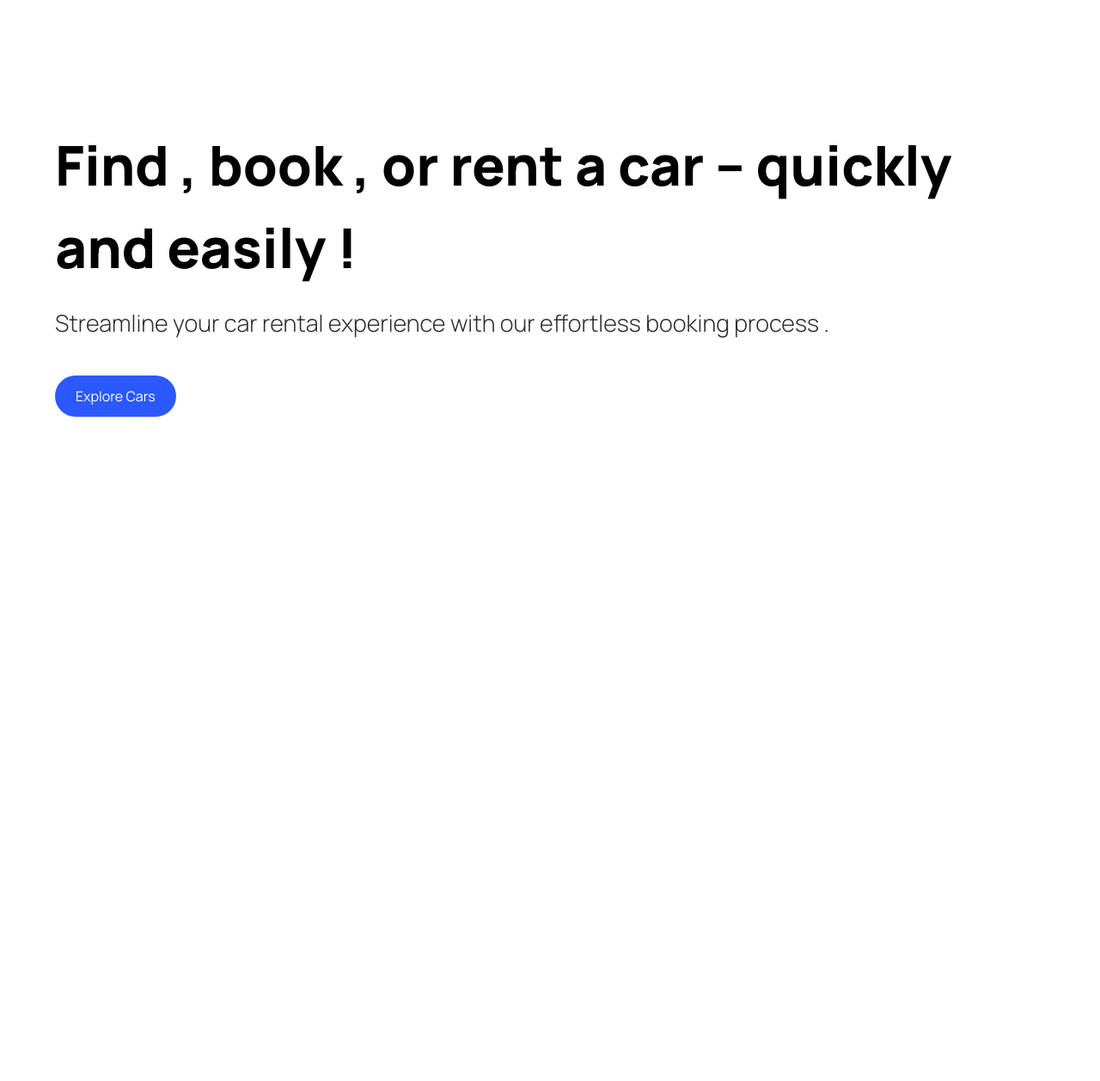
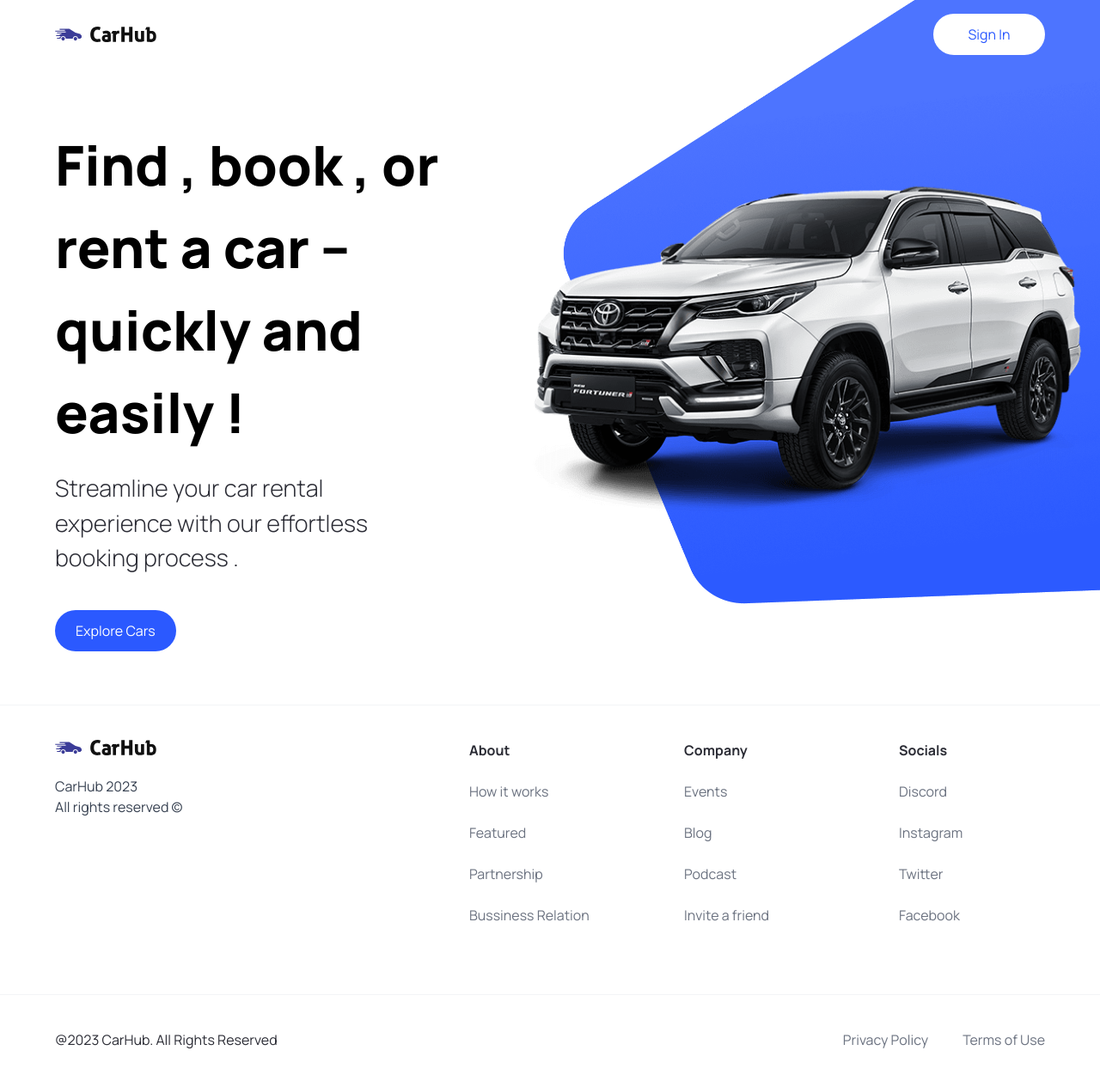
Before and after one commit to mxnan/car-responsive, a Next.js app: page / in a window 1280 px wide. Shown: the top 1258 px of the page at 86% size. Before the commit the page ends 800 px from the top, so only its background shows below. Built offline with nearby package versions, Linux system fonts and the light colour scheme.

Commit message:
header,footer,hero section done

```diff
--- a/app/layout.tsx
+++ b/app/layout.tsx
@@ -1,12 +1,8 @@
 import './globals.css'
-import type { Metadata } from 'next'
-import { Inter } from 'next/font/google'
+import { Footer, Navbar} from '@/components'
 
-const inter = Inter({ subsets: ['latin'] })
-
-export const metadata: Metadata = {
+export const metadata = {
   title: 'carhub',
-
 }
 
 export default function RootLayout({
@@ -16,7 +12,11 @@
 }) {
   return (
     <html lang="en">
-      <body className={inter.className}>{children}</body>
+      <body className="relative">
+        <Navbar />
+        {children}
+        <Footer />
+      </body>
     </html>
   )
 }
--- a/components/CustomButton.tsx
+++ b/components/CustomButton.tsx
@@ -3,11 +3,11 @@
 
 import { CustomButtonProps } from "@/types";
 
-const CustomButton = ({ title, containerStyles , handleClick} : CustomButtonProps ) => {
+const CustomButton = ({ title, containerStyles , handleClick, btnType } : CustomButtonProps ) => {
   return (
     <button
     disabled={false}
-    type={"button"}
+    type= { btnType || "button" }
     className={`custom-btn ${containerStyles}`}
     onClick={handleClick}
     >
--- /dev/null
+++ b/components/Footer.tsx
@@ -0,0 +1,68 @@
+import Image from "next/image";
+import Link from "next/link";
+
+import { footerLinks } from "@/constants";
+
+const Footer = () => {
+  return (
+    <footer className="flex flex-col text-black-100 mt-5 border-t border-gray-100">
+      <div className="flex max-md:flex-col flex-wrap justify-between gap-5 sm:px-16 px-6 py-10">
+
+        <div className="flex flex-col justify-start items-start gap-6">
+          <Image
+          src="/logo.svg"
+          alt="logo"
+          width={118}
+          height={18}
+          className="object-contain"
+          />
+
+          <p className="text-base text-gray-700">CarHub 2023 <br />
+          All rights reserved &copy;
+          </p>
+
+        </div>
+
+        <div className="footer__links">
+             {footerLinks.map((link) => (
+              <div key={link.title}
+                    className="footer__link">
+                <h3 className="font-bold">{link.title}</h3>
+                {link.links.map((item) => (
+                  <Link
+                  key={item.title}
+                  href={item.url}
+                  className="text-gray-500"
+                  >
+                    {item.title}
+                  </Link>
+                ))}
+
+              </div>
+             ))}
+
+        </div>
+
+      </div>
+
+        <div className="flex justify-between items-center flex-wrap mt-10 border-t border-gray-100 sm:px-16 px-6 py-10 ">
+          <p>@2023 CarHub. All Rights Reserved</p>
+          <div className="footer__copyrights-link">
+            <Link href="/"
+            className="text-gray-500">
+              Privacy Policy
+            </Link>
+            <Link href="/"
+            className="text-gray-500">
+              Terms of Use
+            </Link>
+
+          </div>
+        </div>
+
+
+    </footer>
+  )
+}
+
+export default Footer
--- a/components/Hero.tsx
+++ b/components/Hero.tsx
@@ -27,6 +27,12 @@
          handleClick={handleScroll}
         />
       </div>
+      <div className="hero__image-container">
+        <div className="hero__image">
+          <Image src="/hero.png" alt="hero" fill className="object-contain"/>
+        </div>
+        <div className="hero__image-overlay" />
+      </div>
     </div>
   )
 }
--- /dev/null
+++ b/components/Navbar.tsx
@@ -0,0 +1,30 @@
+import Link from "next/link";
+import  Image  from "next/image";
+
+import { CustomButton } from "@/components";
+
+const Navbar = () => {
+  return (
+    <header className="w-full absolute z-10">
+      <nav className="max=w=[1440px] mx-auto flex justify-between items-center sm:px-16 px-6 py-4">
+        <Link href="/" className="flex justify-center items-center">
+          <Image
+          src="/logo.svg"
+          alt="Car Hub Logo"
+          width={118}
+          height={18}
+          className="object-contain"
+          />
+        </Link>
+
+        <CustomButton
+        title="Sign In"
+        btnType="button"
+        containerStyles="text-primary-blue rounded-full bg-white min-w-[130px]"
+        />
+      </nav>
+    </header>
+  )
+}
+
+export default Navbar
--- a/components/index.ts
+++ b/components/index.ts
@@ -1,7 +1,11 @@
 import Hero from './Hero';
 import CustomButton from './CustomButton';
+import Navbar from './Navbar';
+import Footer from './Footer';
 
 export {
   Hero,
   CustomButton,
+  Navbar,
+  Footer,
 }
--- /dev/null
+++ b/constants/index.ts
@@ -0,0 +1,101 @@
+export const manufacturers = [
+  "Acura",
+  "Alfa Romeo",
+  "Aston Martin",
+  "Audi",
+  "Bentley",
+  "BMW",
+  "Buick",
+  "Cadillac",
+  "Chevrolet",
+  "Chrysler",
+  "Citroen",
+  "Dodge",
+  "Ferrari",
+  "Fiat",
+  "Ford",
+  "GMC",
+  "Honda",
+  "Hyundai",
+  "Infiniti",
+  "Jaguar",
+  "Jeep",
+  "Kia",
+  "Lamborghini",
+  "Land Rover",
+  "Lexus",
+  "Lincoln",
+  "Maserati",
+  "Mazda",
+  "McLaren",
+  "Mercedes-Benz",
+  "MINI",
+  "Mitsubishi",
+  "Nissan",
+  "Porsche",
+  "Ram",
+  "Rolls-Royce",
+  "Subaru",
+  "Tesla",
+  "Toyota",
+  "Volkswagen",
+  "Volvo",
+];
+
+export const yearsOfProduction = [
+  { title: "Year", value: "" },
+  { title: "2015", value: "2015" },
+  { title: "2016", value: "2016" },
+  { title: "2017", value: "2017" },
+  { title: "2018", value: "2018" },
+  { title: "2019", value: "2019" },
+  { title: "2020", value: "2020" },
+  { title: "2021", value: "2021" },
+  { title: "2022", value: "2022" },
+  { title: "2023", value: "2023" },
+];
+
+export const fuels = [
+  {
+    title: "Fuel",
+    value: "",
+  },
+  {
+    title: "Gas",
+    value: "Gas",
+  },
+  {
+    title: "Electricity",
+    value: "Electricity",
+  },
+];
+
+export const footerLinks = [
+  {
+    title: "About",
+    links: [
+      { title: "How it works", url: "/" },
+      { title: "Featured", url: "/" },
+      { title: "Partnership", url: "/" },
+      { title: "Bussiness Relation", url: "/" },
+    ],
+  },
+  {
+    title: "Company",
+    links: [
+      { title: "Events", url: "/" },
+      { title: "Blog", url: "/" },
+      { title: "Podcast", url: "/" },
+      { title: "Invite a friend", url: "/" },
+    ],
+  },
+  {
+    title: "Socials",
+    links: [
+      { title: "Discord", url: "/" },
+      { title: "Instagram", url: "/" },
+      { title: "Twitter", url: "/" },
+      { title: "Facebook", url: "/" },
+    ],
+  },
+];
--- a/types/index.ts
+++ b/types/index.ts
@@ -5,5 +5,7 @@
   containerStyles?: string;
   handleClick?:
   MouseEventHandler<HTMLButtonElement>;
+  btnType?: "button" | "submit";
+
 
 }
```
Also changed, not shown: public/logo.svg.
